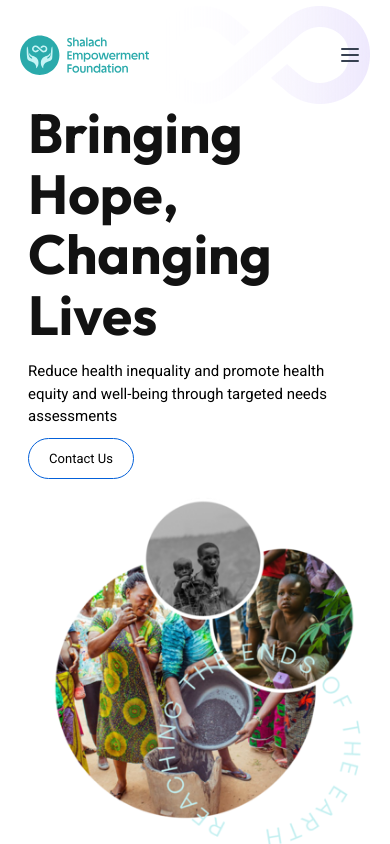
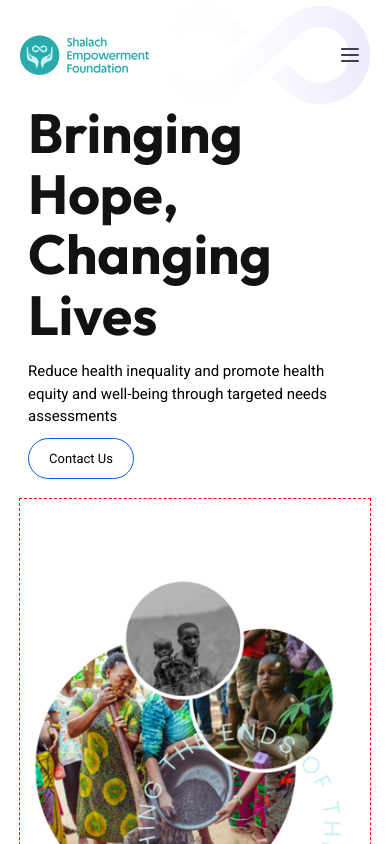
Before and after one commit to Godwin-munan/shalach-foundation-website, an Angular app: page / in a window 390 px wide. Shown: the top 844 px of the page. Built offline with nearby package versions, Linux system fonts and the light colour scheme.

Commit message:
bug fix on header section

```diff
--- a/src/app/layout/landing/header-section/header-section.component.html
+++ b/src/app/layout/landing/header-section/header-section.component.html
@@ -1,7 +1,7 @@
 <header
   id="header"
   class="main-header-container"
-  [style.height]="headerHeight"
+  [style.height]="!isMobileWidth ? headerHeight : 'auto'"
   [ngStyle]="{ 'margin-bottom.px': isHomePage ? 'auto' : 0 }"
   >
   <!-- Vector background image container -->
@@ -106,8 +106,12 @@
     <div class="header-content-image-container">
 
       <div class="elipse-image-container">
-        <img src="/images/full_eclipse_images_1_optimized.png" alt="image of a bending child" *ngIf="!isMobileWidth">
-        <img src="/images/full_eclipse_images_2_optimized_mobile_2.png" alt="image of a bending child" *ngIf="isMobileWidth">
+        <img
+        [src]="!isMobileWidth
+               ? '/images/full_eclipse_images_1_optimized.png'
+               : '/images/full_eclipse_images_2_optimized_mobile_2.png'"
+        alt="eclipse montage"
+      />
       </div>
 
       <!-- <div class="elipse-top-center-image-container">
--- a/src/app/layout/landing/header-section/header-section.component.scss
+++ b/src/app/layout/landing/header-section/header-section.component.scss
@@ -317,7 +317,8 @@
 // Media query for mobile screens
 @media only screen and (max-width: 600px) {
   .main-header-container {
-    margin-bottom: 125px;
+    height: calc(var(--vh) * 100);
+    margin-bottom: 0;
   }
 
   .vector-image-container {
@@ -476,16 +477,44 @@
     font-size: 15px;
   }
 
+  // .header-content-image-container {
+  //   position: relative;
+  //   //width: 100%;
+  //   //height: 1%;
+  //   align-self: flex-start;
+  //   flex: 0;
+  //   //max-width: var(--content-title-container);
+  //   width: 100%;
+  //   margin: -80px 0 0 20px;
+  // }
+
+
   .header-content-image-container {
-    position: relative;
-    //width: 100%;
-    //height: 1%;
-    align-self: flex-start;
-    flex: 0;
-    //max-width: var(--content-title-container);
+    display: flex;
+    //justify-content: center;
+    //align-items: center;
+    //align-self: flex-end;
+    /* remove the negative margins here */
+    margin: 0 auto;
     width: 100%;
-    margin: -80px 0 0 20px;
+    height: 100%;
   }
+
+  .elipse-image-container {
+    //flex: 0 0 auto;    /* only as big as the image */
+    display: flex;
+    //justify-content: center;
+    //align-items: center;
+    overflow: hidden;
+    outline: 1px dashed red;
+  }
+
+  .elipse-image-container img {
+    // max-width: 100%;
+    // height: auto;
+    // display: block;
+  }
+
 
   .elipse-top-center-image-container {
     position: absolute;
```
